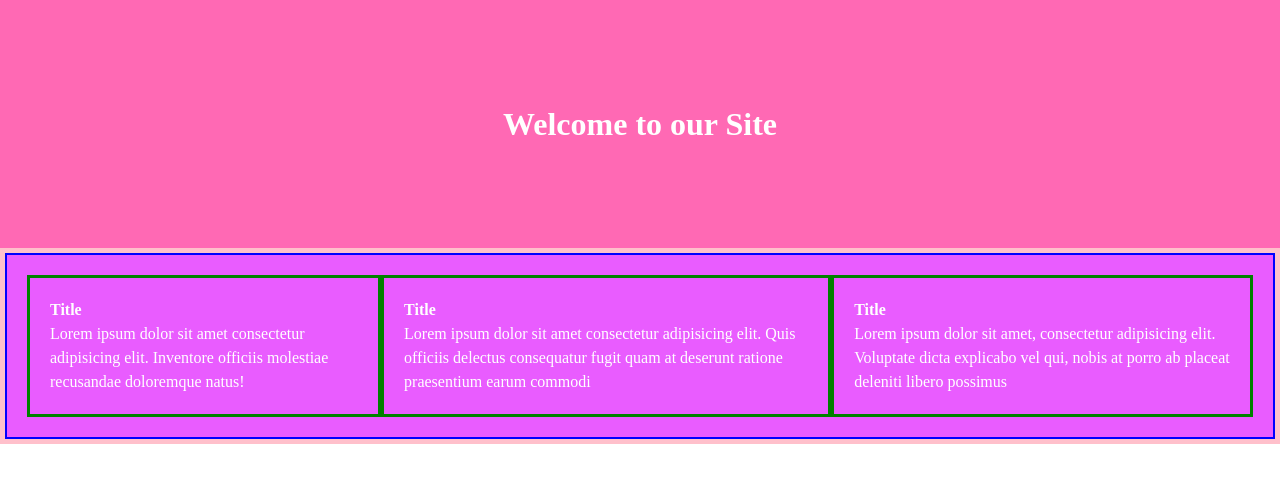
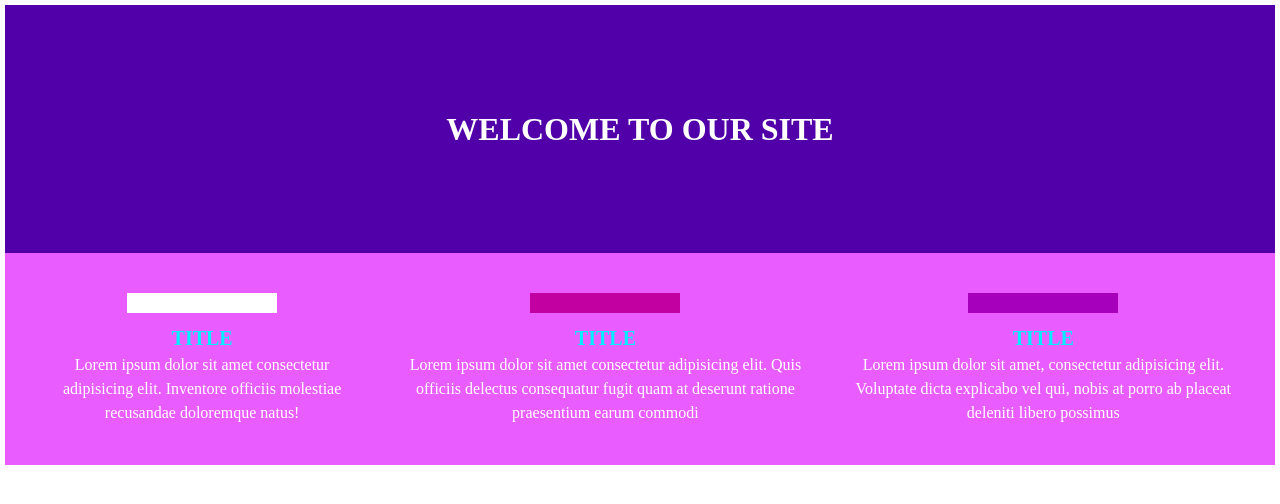
Before and after one commit to Karizmaflores/First-Responsive-Site, a plain HTML site: page index.html in a window 1280 px wide. Drawn offline with Linux system fonts and the light colour scheme; a web font is replaced by a local one.

Commit message:
Completed Assignment

```diff
--- a/index.html
+++ b/index.html
@@ -6,24 +6,31 @@
   <title>Responsive Site</title>
   <link rel="stylesheet" href="./reset.css">
   <link rel="stylesheet" href="./styles.css">
+  <link rel="preconnect" href="https://fonts.googleapis.com">
+<link rel="preconnect" href="https://fonts.gstatic.com" crossorigin>
+<link href="https://fonts.googleapis.com/css2?family=B612+Mono:wght@400;700&display=swap" rel="stylesheet">
+
 </head>
 <body>
   <div class="main-container">
     <div class="header">
-    <h1>Welcome to our Site</h1>
+    <h1>WELCOME TO OUR SITE</h1>
     </div>
     <section class="title">
     <div class="row2">
       <div class="box1">
-        <h4>Title</h4>
+        <div class="color-Box-1"></div>
+        <h4>TITLE</h4>
         <p>Lorem ipsum dolor sit amet consectetur adipisicing elit. Inventore officiis molestiae recusandae doloremque natus!</p>
       </div>
       <div class="box2">
-        <h4>Title</h4>
+        <div class="color-Box-2"></div>
+        <h4>TITLE</h4>
         <p>Lorem ipsum dolor sit amet consectetur adipisicing elit. Quis officiis delectus consequatur fugit quam at deserunt ratione praesentium earum commodi</p>
       </div>
       <div class="box3">
-        <h4>Title</h4>
+        <div class="color-Box-3"></div>
+        <h4>TITLE</h4>
         <p>Lorem ipsum dolor sit amet, consectetur adipisicing elit. Voluptate dicta explicabo vel qui, nobis at porro ab placeat deleniti libero possimus </p>
       </div>
     </div>
--- a/styles.css
+++ b/styles.css
@@ -1,47 +1,100 @@
 body{
   background-color: white;
+  padding: 5px;
 }
 
 .header{
-  background-color: hotpink;
+  background-color: rgb(81, 0, 169);
   padding: 100px;
   display: flex;
   justify-content: center;
+  text-align: center;
 }
 
 .title{
  display: flex;
  flex-direction: column;
- border: solid pink 5px;
+ /*border: solid pink 5px; */
 }
 
-h1, h4, p{
+h1, p{
   color: white;
 }
 
+h4, p{
+  font-family: 'B612 Mono';
+}
+
+h4{
+  font-size: 20px;
+  color: rgb(0, 238, 255)
+}
+
+
+h1{
+  font-family: 'B612 Mono';
+}
 
 section .row2 {
-  border: solid blue 2px;
+  /*border: solid blue 2px;*/
   display: flex;
-
   background-color: rgb(233, 92, 255);
   justify-content: space-evenly;
   padding: 20px;
 }
 
-div.box1{
-  border: solid green 3px;
-  padding: 20px;
+.color-Box-1{
+  width: 150px;
+  height: 10px;
+  background-color: rgb(255, 255, 255);
+  padding-bottom: 20px;
+  margin-bottom: 10px;
+
+}
+.color-Box-2{
+  width: 150px;
+  height: 10px;
+  background-color: rgb(194, 0, 161);
+  padding-bottom: 20px;
+  margin-bottom: 10px;
+}
+.color-Box-3{
+  width: 150px;
+  height: 10px;
+  background-color: rgb(167, 0, 189);;
+  padding-bottom: 20px;
+  margin-bottom: 10px;
 }
 
-div.box2{
-  border: solid green 3px;
+div.box1{
+  /*border: solid green 3px;*/
   padding: 20px;
+  text-align: center;
+  align-items: center;
+  display: flex;
+  flex-direction: column;
+  justify-content: space-evenly;
+}
+
+div.box2 {
+  /*border: solid green 3px;*/
+  padding: 20px;
+  text-align: center;
+  align-items: center;
+  display: flex;
+  flex-direction: column;
+  justify-content: space-evenly;
+
 }
 
 div.box3{
-  border: solid green 3px;
+  /*border: solid green 3px;*/
   padding: 20px;
+  text-align: center;
+  align-items: center;
+  display: flex;
+  flex-direction: column;
+  justify-content: space-evenly;
 }
 
 @media (max-width: 576px){
@@ -53,6 +106,7 @@ div.box3{
   "box1"
   "box2"
   "box3";
-  background-color: red;
+  background-color: rgb(6, 193, 255);
+
   }
  }
```
